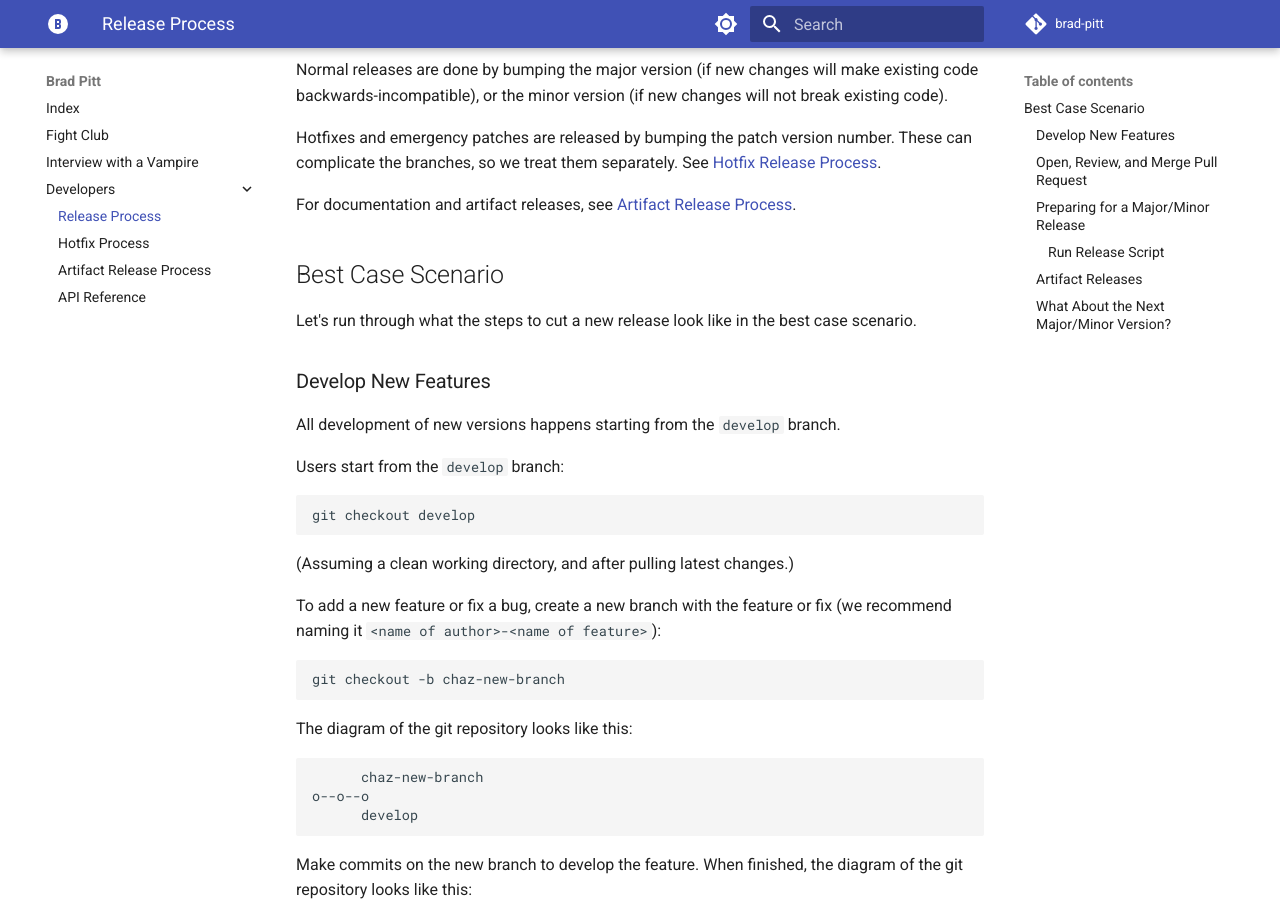
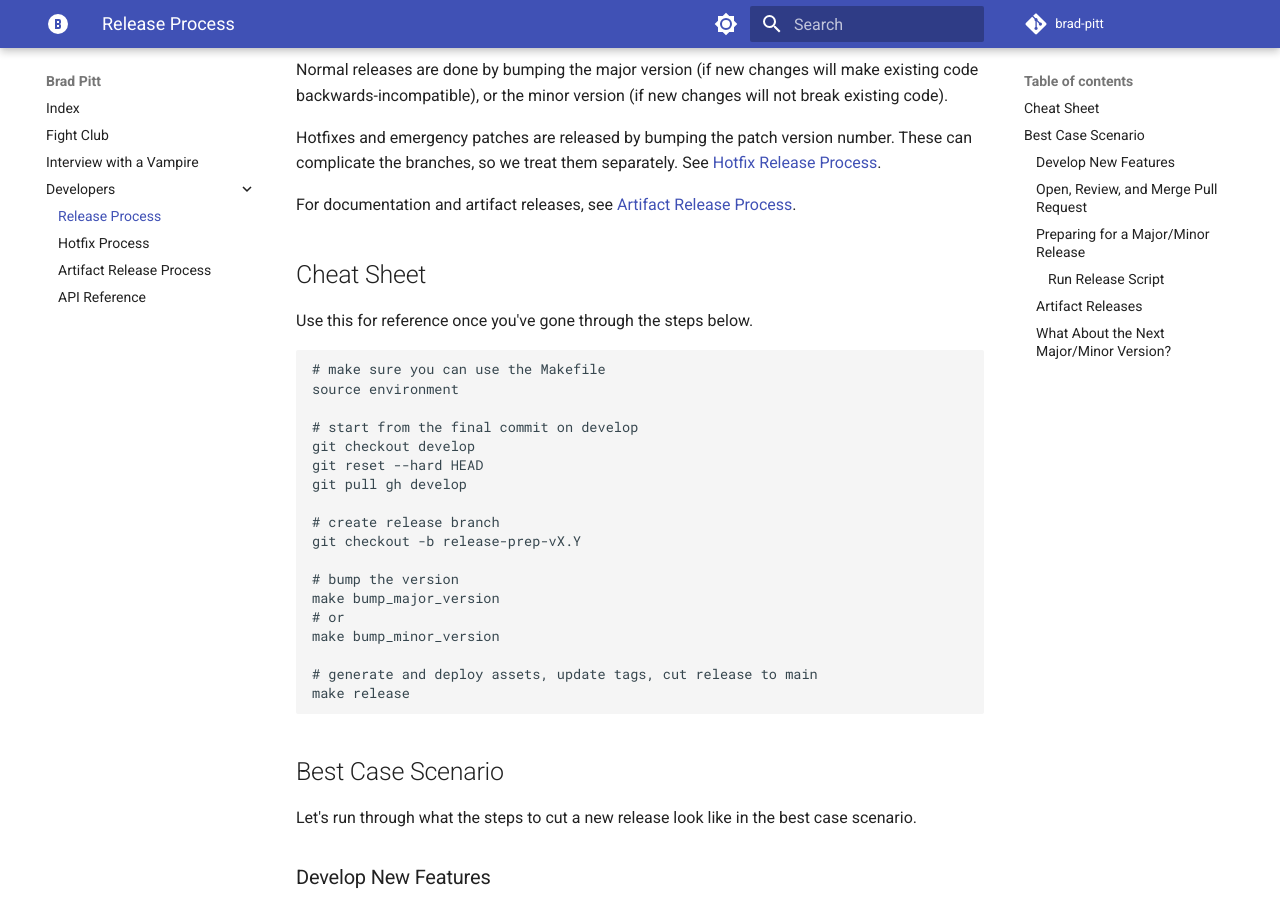
Before and after one commit to charlesreid1-toy-factory/brad-pitt, an MkDocs documentation site: the page built from docs/release.md, in a window 1280 px wide and 900 px high, scrolled down 303 px. Built offline with MkDocs 1.6.1 and Material for MkDocs 9.7.7, drawn with Linux system fonts in a browser that asks for light colours; comment, search, counter and statistics services are not loaded.

Commit message:
add release cheatsheet

````diff
--- a/docs/release.md
+++ b/docs/release.md
@@ -17,6 +17,32 @@ These can complicate the branches, so we treat them separately. See
 [Hotfix Release Process](hotfix.md).
 
 For documentation and artifact releases, see [Artifact Release Process](artifact_releases.md).
+
+
+# Cheat Sheet
+
+Use this for reference once you've gone through the steps below.
+
+```
+# make sure you can use the Makefile
+source environment
+
+# start from the final commit on develop
+git checkout develop
+git reset --hard HEAD
+git pull gh develop
+
+# create release branch
+git checkout -b release-prep-vX.Y
+
+# bump the version
+make bump_major_version
+# or
+make bump_minor_version
+
+# generate and deploy assets, update tags, cut release to main
+make release
+```
 
 
 # Best Case Scenario
````
